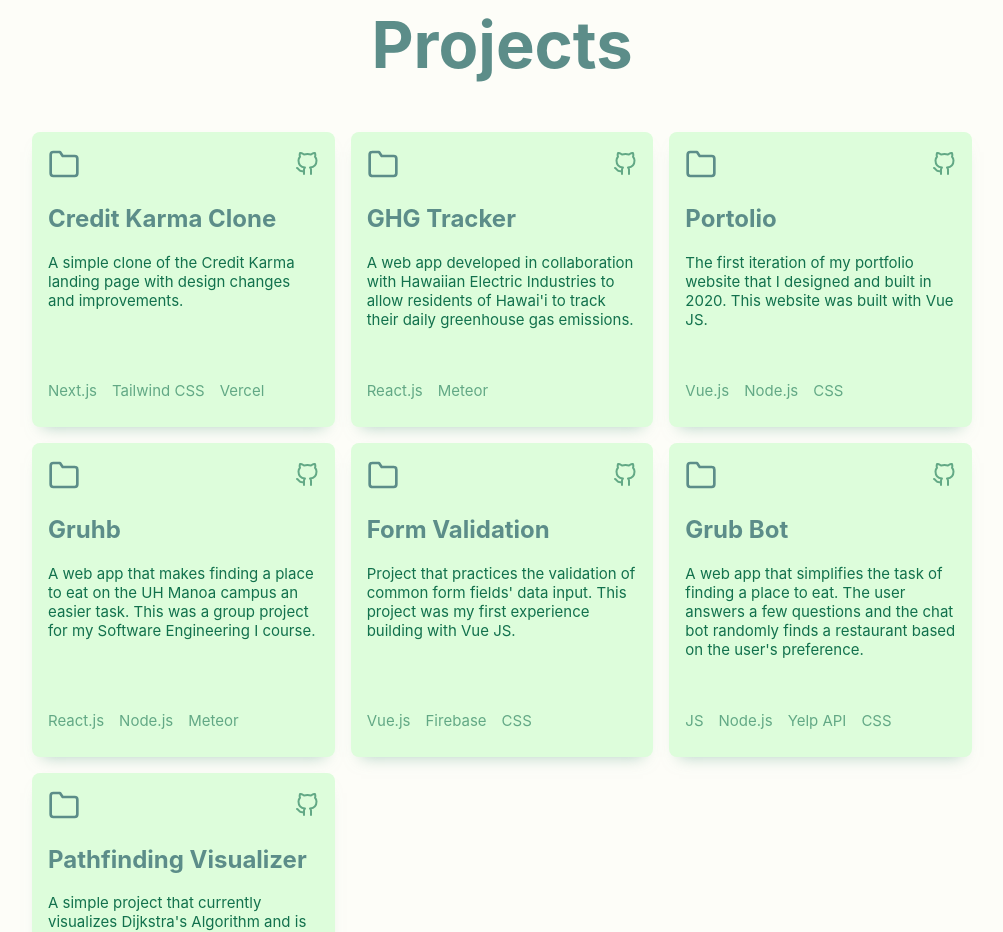
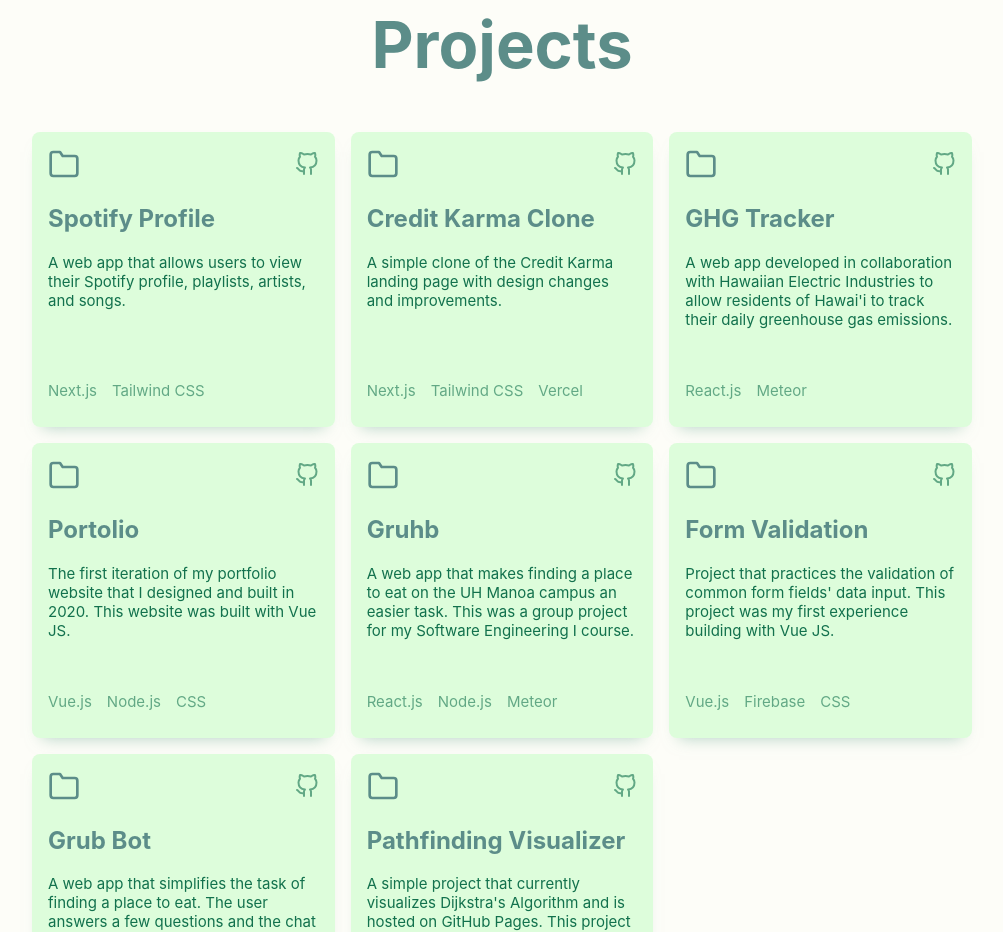
Before and after one commit to jackiewong99/portfolio_v2, a React (Create React App) app: page / in a window 1280 px wide. Shown: the part 1820-2752 px from the top of the page, without its empty margins (138-1141 px from the left). Built offline with nearby package versions, Linux system fonts and the light colour scheme.

Commit message:
Update README and add project to project list.
- Update README to new domain URL "jackiezwong.com"

- Add "Spotify Profile" project to list of projects.

```diff
--- a/src/Components/Projects/project_list.js
+++ b/src/Components/Projects/project_list.js
@@ -1,4 +1,11 @@
 export const projectList = [
+  {
+    title: 'Spotify Profile',
+    description: `A web app that allows users to view their Spotify profile, playlists, artists, and songs.`,
+    website: ``,
+    github_repo: `https://github.com/jackiewong99/spotify-profile`,
+    tech_list: ['Next.js', 'Tailwind CSS', 'Spotify Web API', 'NextAuth'],
+  },
   {
     title: 'Credit Karma Clone',
     description: `A simple clone of the Credit Karma landing page with design changes and improvements.`,
```
Also changed, not shown: 1 other file (tests, documents, lock files or other folders).
